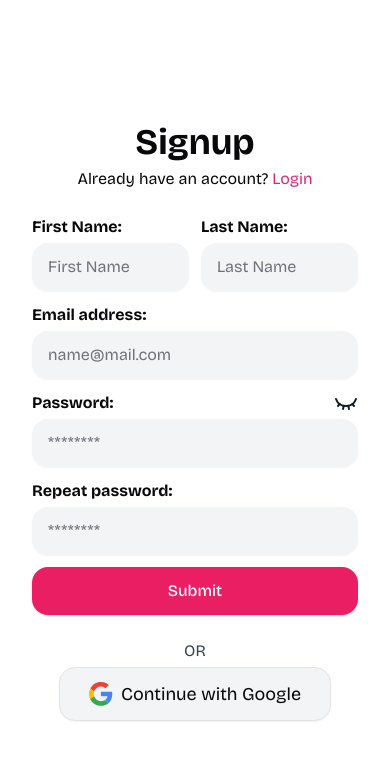
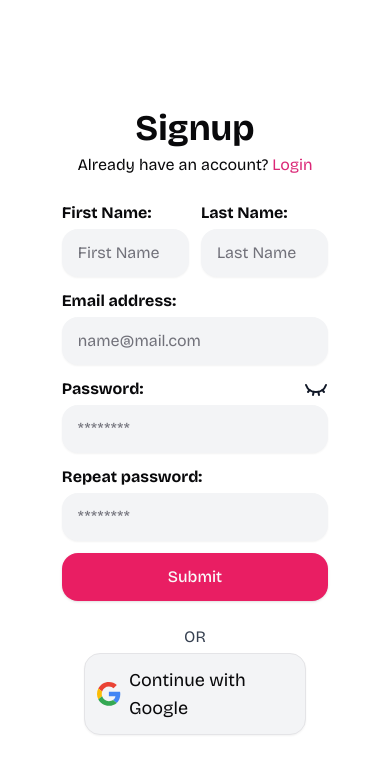
Before and after one commit to fisayo-dev/bookmark-hub, a Next.js app: page /signup in a window 390 px wide. Shown: the top 774 px of the page. Built offline with nearby package versions, Linux system fonts and the light colour scheme.

Commit message:
examined resposiveness

```diff
--- a/app/(form)/layout.tsx
+++ b/app/(form)/layout.tsx
@@ -3,8 +3,8 @@ import Logo from '@/components/logo'
 
 const layout = ({children}: {children: React.ReactNode}) => {
   return (
-    <div className="grid w-full h-[100vh] md:grid-cols-2 bg-white">
-      <div className="hidden md:block text-white">
+    <div className="grid w-full h-[100vh] lg:grid-cols-2 bg-white">
+      <div className="hidden lg:block w-full text-white">
         <div className="flex relative h-full flex-col items-center place-content-center justify-items-center">
           <div className="mx-auto absolute top-10">
             <Logo />
--- a/app/(form)/login/page.tsx
+++ b/app/(form)/login/page.tsx
@@ -21,7 +21,7 @@ const LoginPage = () => {
 
   const [showPassword,setShowPassword] = useState(false)
   return (
-    <div className="grid gap-6 mx-auto px-4 w-full md:w-4/6">
+    <div className="grid gap-6 mx-auto px-4 w-5/6 sm:3/6">
       <div className="grid gap-1 text-center">
         <h2 className="font-bold text-4xl">Login</h2>
         <div className="flex items-center gap-1 justify-center">
--- a/app/(form)/signup/page.tsx
+++ b/app/(form)/signup/page.tsx
@@ -22,7 +22,7 @@ const SignupPage = () => {
 
   const [showPasswords,setShowPasswords] = useState(false)
   return (
-    <div className="grid gap-6  mx-auto px-4 w-full md:w-4/6">
+    <div className="grid gap-6 mx-auto px-4 w-5/6 sm:3/6">
       <div className="grid gap-1 text-center">
         <h2 className="font-bold text-4xl">Signup</h2>
         <div className="flex items-center gap-1 justify-center">
```
